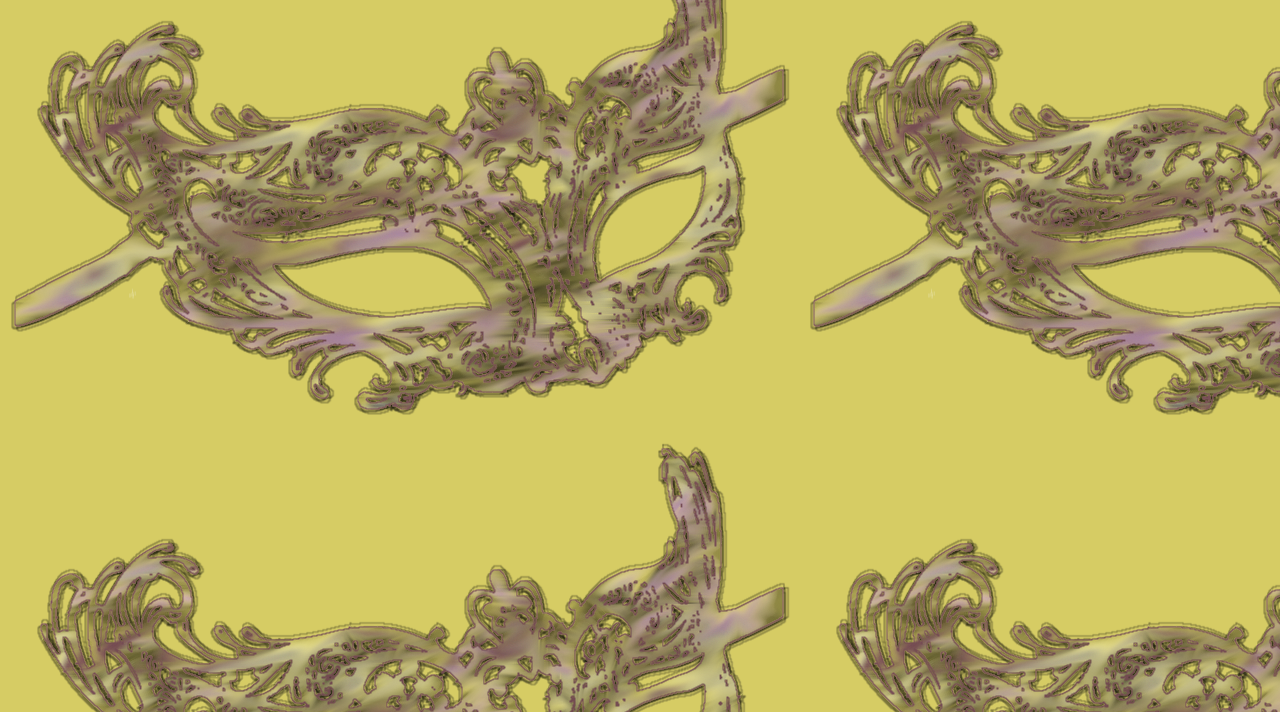
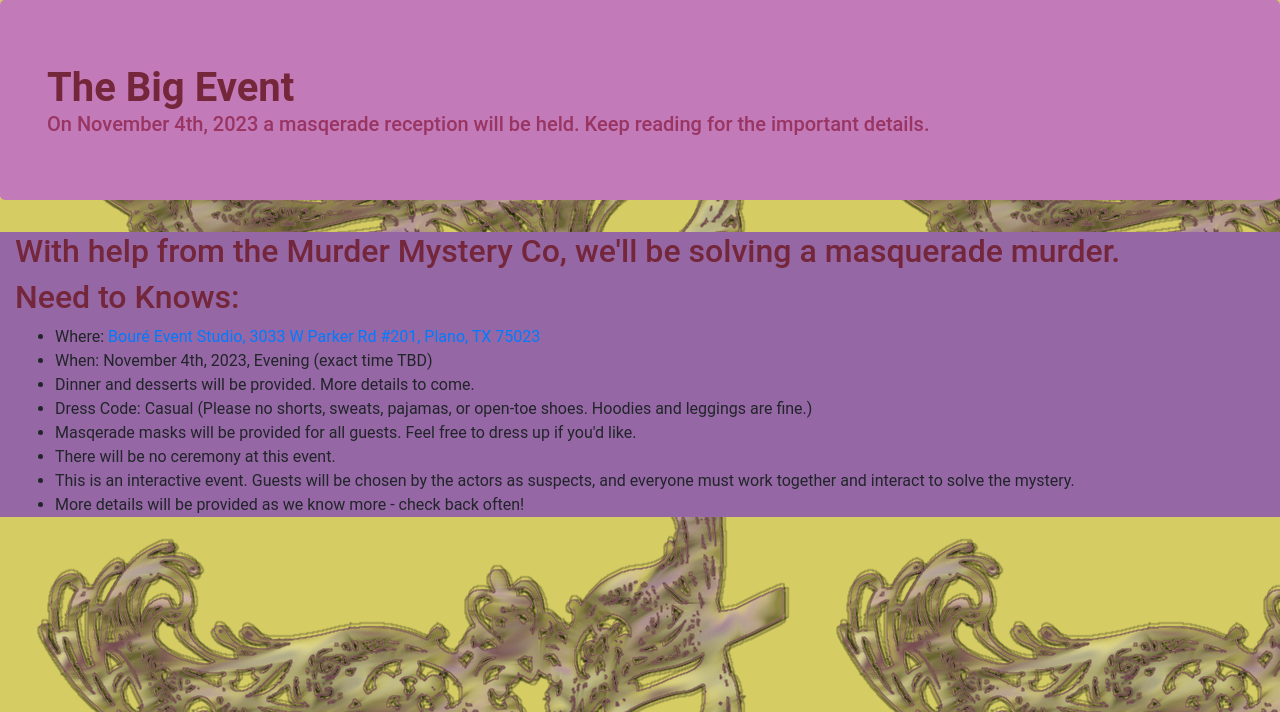
Before and after one commit to zarzarbinks0702/kaylie-and-cliet-get-married, a Flask app: page /schedule in a window 1280 px wide. Shown: the part 88-800 px from the top of the page. Run offline with Flask 2, Linux system fonts and the light colour scheme; some libraries are stand-ins or nearby versions.

Commit message:
added basic details of the event

```diff
--- a/static/style.css
+++ b/static/style.css
@@ -179,7 +179,8 @@ nav {
   font-weight: bold;
 }
 
-.about-us {
+.about-us,
+.murder-info {
   background-color: #9567a5;
 }
 
--- a/templates/schedule.html
+++ b/templates/schedule.html
@@ -21,7 +21,27 @@
         </nav>
       </div>
     </header>
-
-
+    <section>
+      <div class="jumbotron">
+        <div class="col-sm-12">
+          <h1>The Big Event</h1>
+          <h5>On November 4th, 2023 a masqerade reception will be held. Keep reading for the important details.</h5>
+        </div>
+      </div>
+      <div class="col-sm-12 murder-info">
+        <h2>With help from the Murder Mystery Co, we'll be solving a masquerade murder.</h2>
+        <h2>Need to Knows:</h2>
+        <ul>
+          <li>Where: <a href="https://www.google.com/maps/place/Bour%C3%A9+Event+Studio/@33.042512,-96.7539844,17z/data=!3m1!4b1!4m5!3m4!1s0x8d1dd8fd0b091997:0xd1e10494d22494d2!8m2!3d33.042512!4d-96.7517957">Bouré Event Studio, 3033 W Parker Rd #201, Plano, TX 75023</a></li>
+          <li>When: November 4th, 2023, Evening (exact time TBD)</li>
+          <li>Dinner and desserts will be provided. More details to come.</li>
+          <li>Dress Code: Casual (Please no shorts, sweats, pajamas, or open-toe shoes. Hoodies and leggings are fine.)</li>
+          <li>Masqerade masks will be provided for all guests. Feel free to dress up if you'd like.</li>
+          <li>There will be no ceremony at this event.</li>
+          <li>This is an interactive event. Guests will be chosen by the actors as suspects, and everyone must work together and interact to solve the mystery.</li>
+          <li>More details will be provided as we know more - check back often!</li>
+        </ul>
+      </div>
+    </section>
   </body>
 </html>
```
